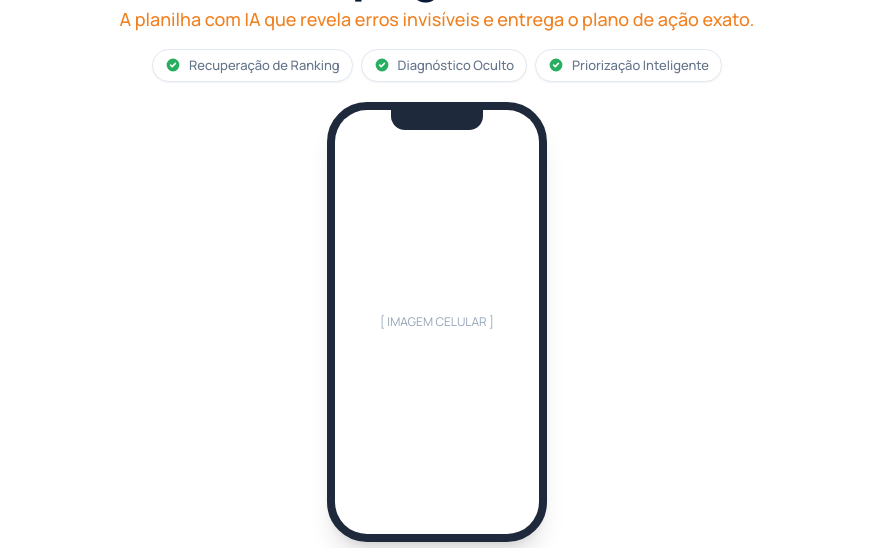
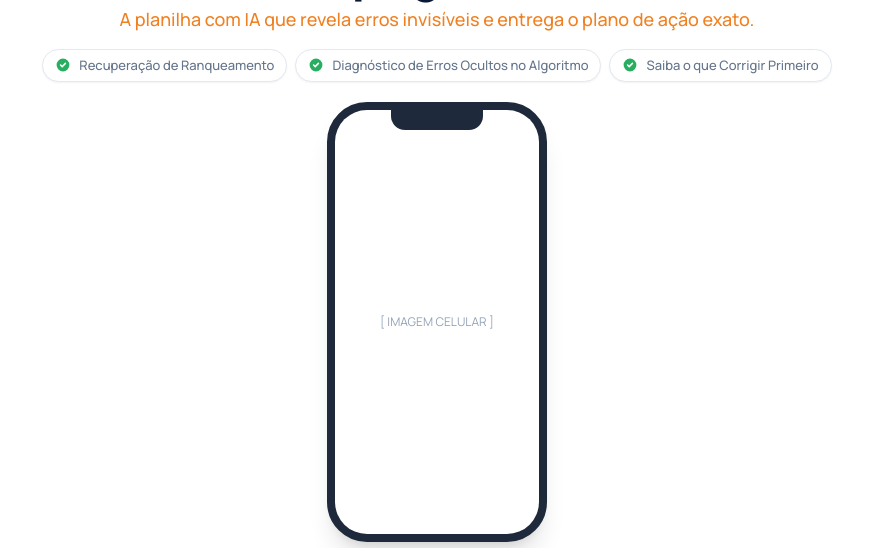
Before and after one commit to 360gestaoindaut-lgtm/landing-page-raiox-a, a plain HTML site: page index.html in a window 1280 px wide. Shown: the part 252-800 px from the top of the page, without its empty margins (203-1076 px from the left). Drawn offline with nearby package versions, Linux system fonts and the light colour scheme.

```diff
--- a/index.html
+++ b/index.html
@@ -258,15 +258,15 @@
     <div class="flex flex-col md:flex-row gap-2 w-full md:w-auto px-2 mb-4">
         <div class="flex items-center justify-center gap-2 border border-slate-200 rounded-full py-1.5 px-3 bg-white shadow-sm">
             <svg class="w-4 h-4 text-success" fill="currentColor" viewBox="0 0 20 20"><path fill-rule="evenodd" d="M10 18a8 8 0 100-16 8 8 0 000 16zm3.707-9.293a1 1 0 00-1.414-1.414L9 10.586 7.707 9.293a1 1 0 00-1.414 1.414l2 2a1 1 0 001.414 0l4-4z" clip-rule="evenodd"></path></svg>
-            <span class="text-slate-500 font-medium text-[13px]">Recuperação de Ranking</span>
+            <span class="text-slate-500 font-medium text-[13px]">Recuperação de Ranqueamento</span>
         </div>
         <div class="flex items-center justify-center gap-2 border border-slate-200 rounded-full py-1.5 px-3 bg-white shadow-sm">
             <svg class="w-4 h-4 text-success" fill="currentColor" viewBox="0 0 20 20"><path fill-rule="evenodd" d="M10 18a8 8 0 100-16 8 8 0 000 16zm3.707-9.293a1 1 0 00-1.414-1.414L9 10.586 7.707 9.293a1 1 0 00-1.414 1.414l2 2a1 1 0 001.414 0l4-4z" clip-rule="evenodd"></path></svg>
-            <span class="text-slate-500 font-medium text-[13px]">Diagnóstico Oculto</span>
+            <span class="text-slate-500 font-medium text-[13px]">Diagnóstico de Erros Ocultos no Algoritmo</span>
         </div>
         <div class="flex items-center justify-center gap-2 border border-slate-200 rounded-full py-1.5 px-3 bg-white shadow-sm">
             <svg class="w-4 h-4 text-success" fill="currentColor" viewBox="0 0 20 20"><path fill-rule="evenodd" d="M10 18a8 8 0 100-16 8 8 0 000 16zm3.707-9.293a1 1 0 00-1.414-1.414L9 10.586 7.707 9.293a1 1 0 00-1.414 1.414l2 2a1 1 0 001.414 0l4-4z" clip-rule="evenodd"></path></svg>
-            <span class="text-slate-500 font-medium text-[13px]">Priorização Inteligente</span>
+            <span class="text-slate-500 font-medium text-[13px]">Saiba o que Corrigir Primeiro</span>
         </div>
     </div>
 
```
